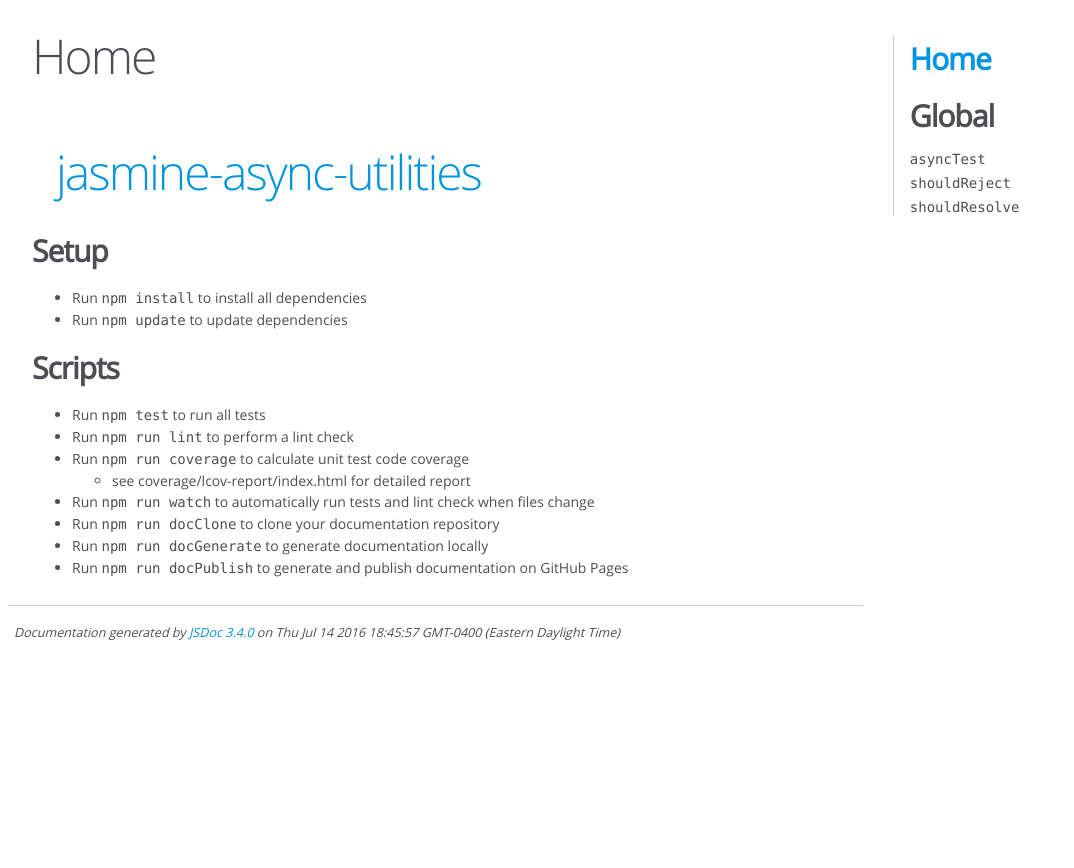
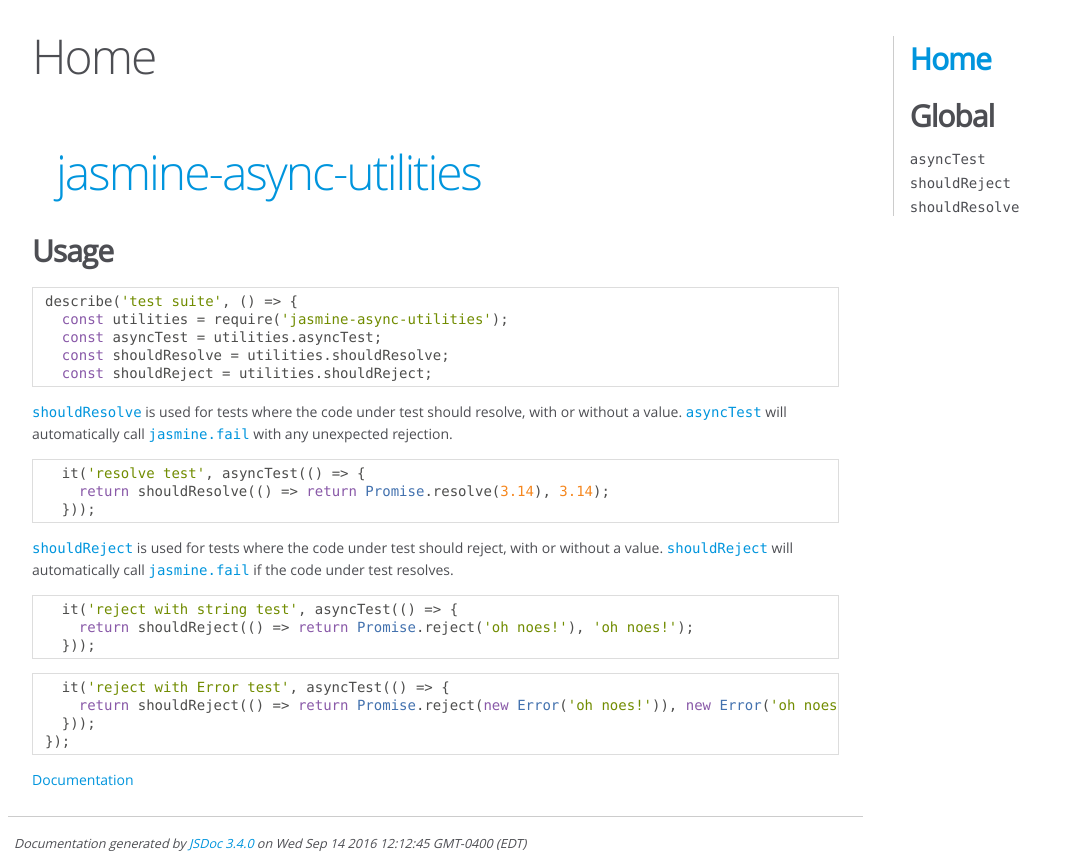
Before and after one commit to h2oboi89/jasmine-async-utilities, a plain HTML site: page index.html in a window 1280 px wide. Shown: the whole page, without its empty margins (0-1074 px from the left). Before the commit the page ends 800 px from the top, so only its background shows below. Drawn offline with Linux system fonts and the light colour scheme.

Commit message:
documentation for master : 66723affd8a97544de7c2e432ddb766cb18c3869

```diff
--- a/index.html
+++ b/index.html
@@ -16,22 +16,22 @@
     <h1 class="page-title">Home</h1>
     <h3> </h3>
     <section>
-        <article><h1><a href="https://github.com/h2oboi89/jasmine-async-utilities">jasmine-async-utilities</a></h1><h2>Setup</h2><ul>
-<li>Run <code>npm install</code> to install all dependencies</li>
-<li>Run <code>npm update</code> to update dependencies</li>
-</ul>
-<h2>Scripts</h2><ul>
-<li>Run <code>npm test</code> to run all tests</li>
-<li>Run <code>npm run lint</code> to perform a lint check</li>
-<li>Run <code>npm run coverage</code> to calculate unit test code coverage<ul>
-<li>see coverage/lcov-report/index.html for detailed report</li>
-</ul>
-</li>
-<li>Run <code>npm run watch</code> to automatically run tests and lint check when files change</li>
-<li>Run <code>npm run docClone</code> to clone your documentation repository</li>
-<li>Run <code>npm run docGenerate</code> to generate documentation locally</li>
-<li>Run <code>npm run docPublish</code> to generate and publish documentation on GitHub Pages</li>
-</ul></article>
+        <article><h1><a href="https://github.com/h2oboi89/jasmine-async-utilities">jasmine-async-utilities</a></h1><h2>Usage</h2><pre class="prettyprint source lang-js"><code>describe('test suite', () => {
+  const utilities = require('jasmine-async-utilities');
+  const asyncTest = utilities.asyncTest;
+  const shouldResolve = utilities.shouldResolve;
+  const shouldReject = utilities.shouldReject;</code></pre><p><a href="https://h2oboi89.github.io/jasmine-async-utilities/global.html#shouldResolve"><code>shouldResolve</code></a> is used for tests where the code under test should resolve, with or without a value.
+<a href="https://h2oboi89.github.io/jasmine-async-utilities/global.html#asyncTest"><code>asyncTest</code></a> will automatically call <a href="http://jasmine.github.io/2.3/introduction.html#section-Manually_failing_a_spec_with_&lt;code&gt;fail&lt;/code"><code>jasmine.fail</code></a> with any unexpected rejection.</p>
+<pre class="prettyprint source lang-js"><code>  it('resolve test', asyncTest(() => {
+    return shouldResolve(() => return Promise.resolve(3.14), 3.14);
+  }));</code></pre><p><a href="https://h2oboi89.github.io/jasmine-async-utilities/global.html#shouldReject"><code>shouldReject</code></a> is used for tests where the code under test should reject, with or without a value.
+<a href="https://h2oboi89.github.io/jasmine-async-utilities/global.html#shouldReject"><code>shouldReject</code></a> will automatically call <a href="http://jasmine.github.io/2.3/introduction.html#section-Manually_failing_a_spec_with_&lt;code&gt;fail&lt;/code"><code>jasmine.fail</code></a> if the code under test resolves.</p>
+<pre class="prettyprint source lang-js"><code>  it('reject with string test', asyncTest(() => {
+    return shouldReject(() => return Promise.reject('oh noes!'), 'oh noes!');
+  }));</code></pre><pre class="prettyprint source lang-js"><code>  it('reject with Error test', asyncTest(() => {
+    return shouldReject(() => return Promise.reject(new Error('oh noes!')), new Error('oh noes!');
+  }));
+});</code></pre><p><a href="https://h2oboi89.github.io/jasmine-async-utilities/index.html">Documentation</a></p></article>
     </section>
 </div>
 <nav>
@@ -39,7 +39,7 @@
 </nav>
 <br class="clear">
 <footer>
-    Documentation generated by <a href="https://github.com/jsdoc3/jsdoc">JSDoc 3.4.0</a> on Thu Jul 14 2016 18:45:57 GMT-0400 (Eastern Daylight Time)
+    Documentation generated by <a href="https://github.com/jsdoc3/jsdoc">JSDoc 3.4.0</a> on Wed Sep 14 2016 12:12:45 GMT-0400 (EDT)
 </footer>
 <script> prettyPrint(); </script>
 <script src="scripts/linenumber.js"> </script>
```
Also changed, not shown: global.html (+4 -4 lines), utilities.js.html (+4 -4 lines).
